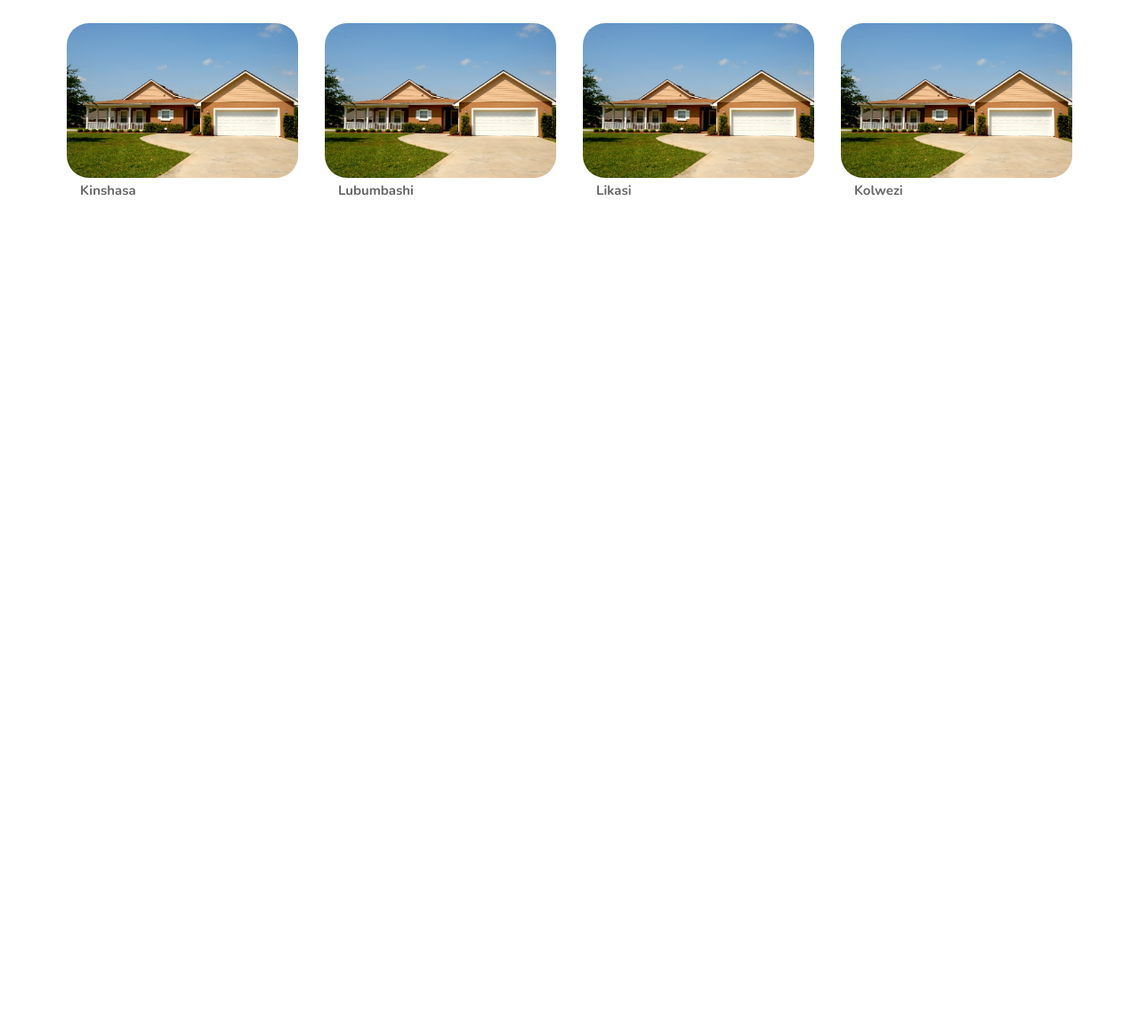
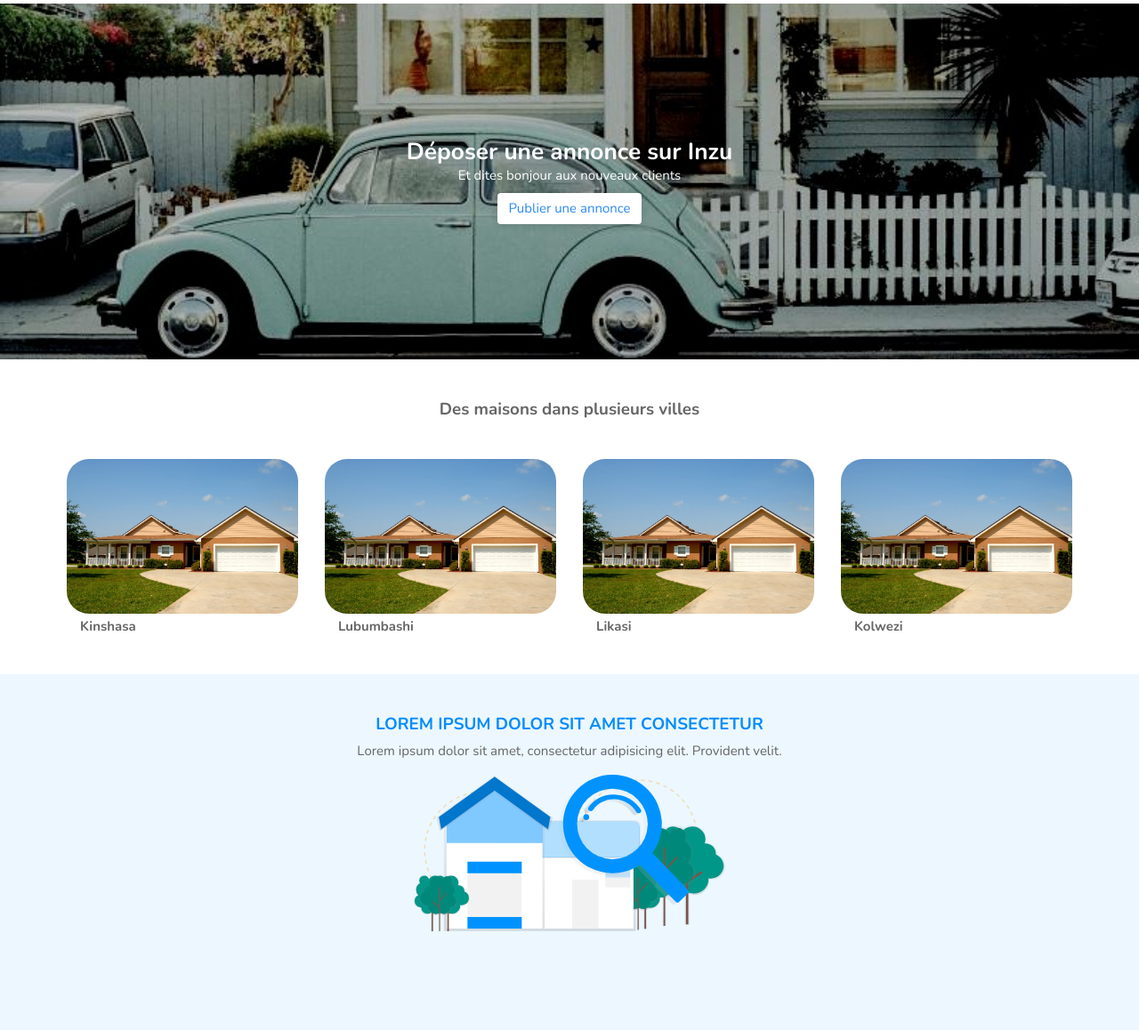
Before and after one commit to Uncle-Sam-Mako/Inzu, a website: page index.html in a window 1280 px wide. Shown: the part 1071-2229 px from the top of the page at 89% size. Before the commit the page ends 1384 px from the top, so only its background shows below. Drawn offline with nearby package versions, Linux system fonts and the light colour scheme.

Commit message:
fix index.html : add .announce-banner

```diff
--- a/index.html
+++ b/index.html
@@ -327,6 +327,17 @@
                 </div>
             </div>
         </div>
+    </section>
+    <section class="announce-banner">
+        <div class="container text-center m-auto">
+            <span class="text">
+                <h3>Déposer une annonce sur Inzu</h3>
+                <p>Et dites bonjour aux nouveaux clients</p>
+            </span>
+            <button class="btn btn-wow">Publier une annonce</button>
+        </div>
+    </section>
+    <section class="container-fluid">
         <div class="town-banner my-5 px-lg-5">
             <h5 class="h5 font-weight-bold text-center">Des maisons dans plusieurs villes</h5>
             <div id="town-slider" class="splide mt-5">
@@ -377,6 +388,23 @@
             </div>
         </div>
     </section>
+    <section class="advantages py-5">
+        <span class="head-title text-center">
+            <h5>Lorem ipsum dolor sit amet consectetur</h5>
+            <p>Lorem ipsum dolor sit amet, consectetur adipisicing elit. Provident velit.</p>
+        </span>
+        <div class="advantages-container container">
+            <div class="row">
+                <div class="advantages-item d-block col-4 mx-auto">
+                    <span class="body">
+                        <span class="img">
+                            <img src="./assets/images/svg2.svg" alt="">
+                        </span>
+                    </span>
+                </div>
+            </div>
+        </div>
+    </section>
     <script src="https://kit.fontawesome.com/47fc11e9b5.js" crossorigin="anonymous"></script>
     <script src="https://code.jquery.com/jquery-3.5.1.min.js" integrity="sha256-9/aliU8dGd2tb6OSsuzixeV4y/faTqgFtohetphbbj0=" crossorigin="anonymous"></script>
     <script src="https://cdn.jsdelivr.net/npm/@splidejs/splide@latest/dist/js/splide.min.js"></script>
--- a/scss/index.scss
+++ b/scss/index.scss
@@ -115,3 +115,30 @@ header {
         }
     }
 }
+
+.advantages{
+    min-height: 400px;
+    background: #0099ff13;
+    h5{
+        color: #008cff;
+        text-transform: uppercase;
+        font-weight: bold;
+    }
+}
+.announce-banner{
+    min-height: 400px;
+    background: url('../assets/images/bg2.jpg') center no-repeat;
+    background-size: cover;
+    display: flex;
+    justify-content: center;
+    align-items: center;
+    .text{
+        color: white;
+        h3{
+            font-weight: bold;
+        }
+        p{
+            line-height: .5em;
+        }
+    }
+}
```
Also changed, not shown: assets/images/bg2.jpg (added), assets/images/svg1.svg (added), assets/images/svg2.svg (added), assets/images/svg3.svg (added), css/main.css, 1 other file.
